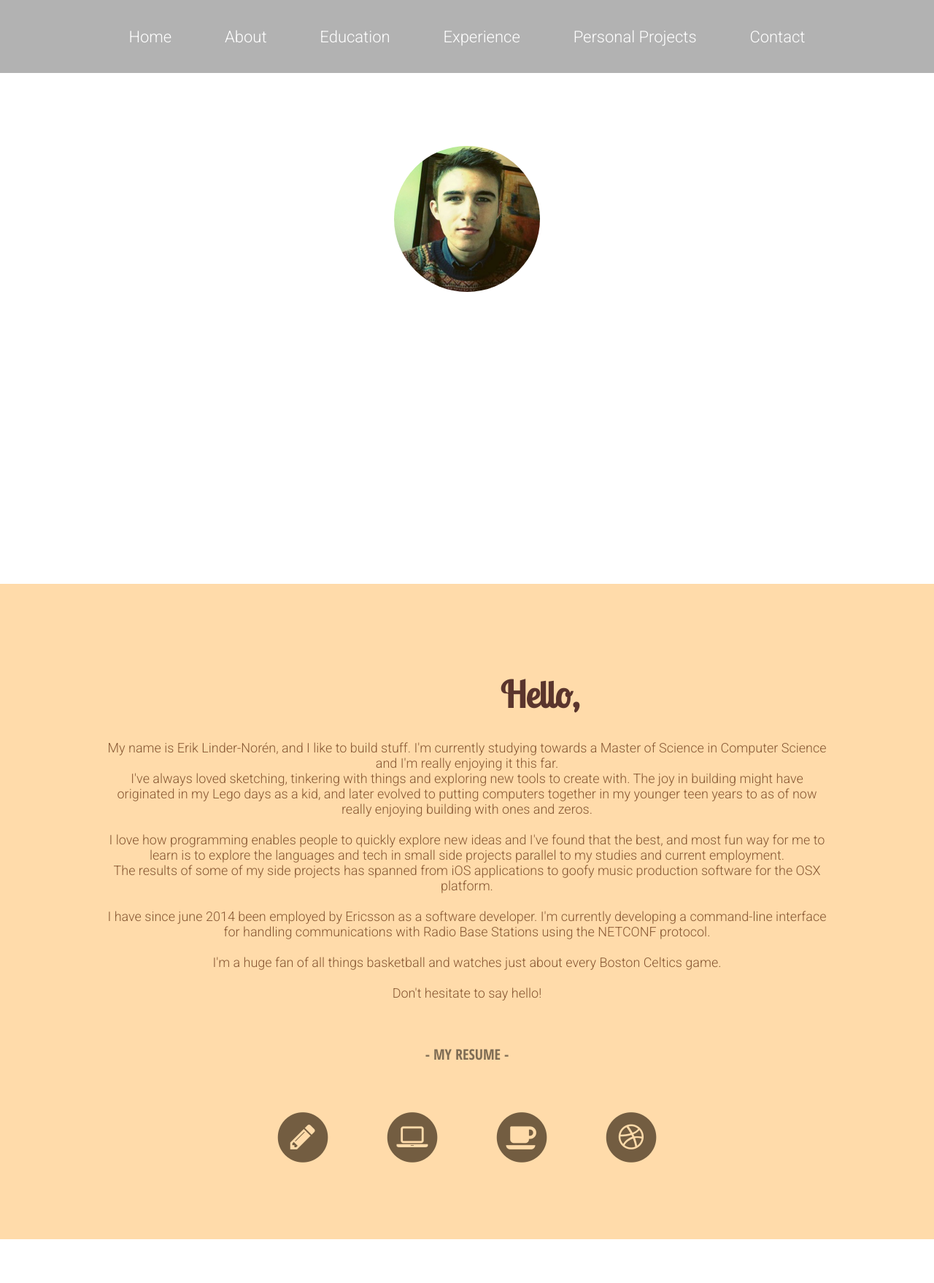
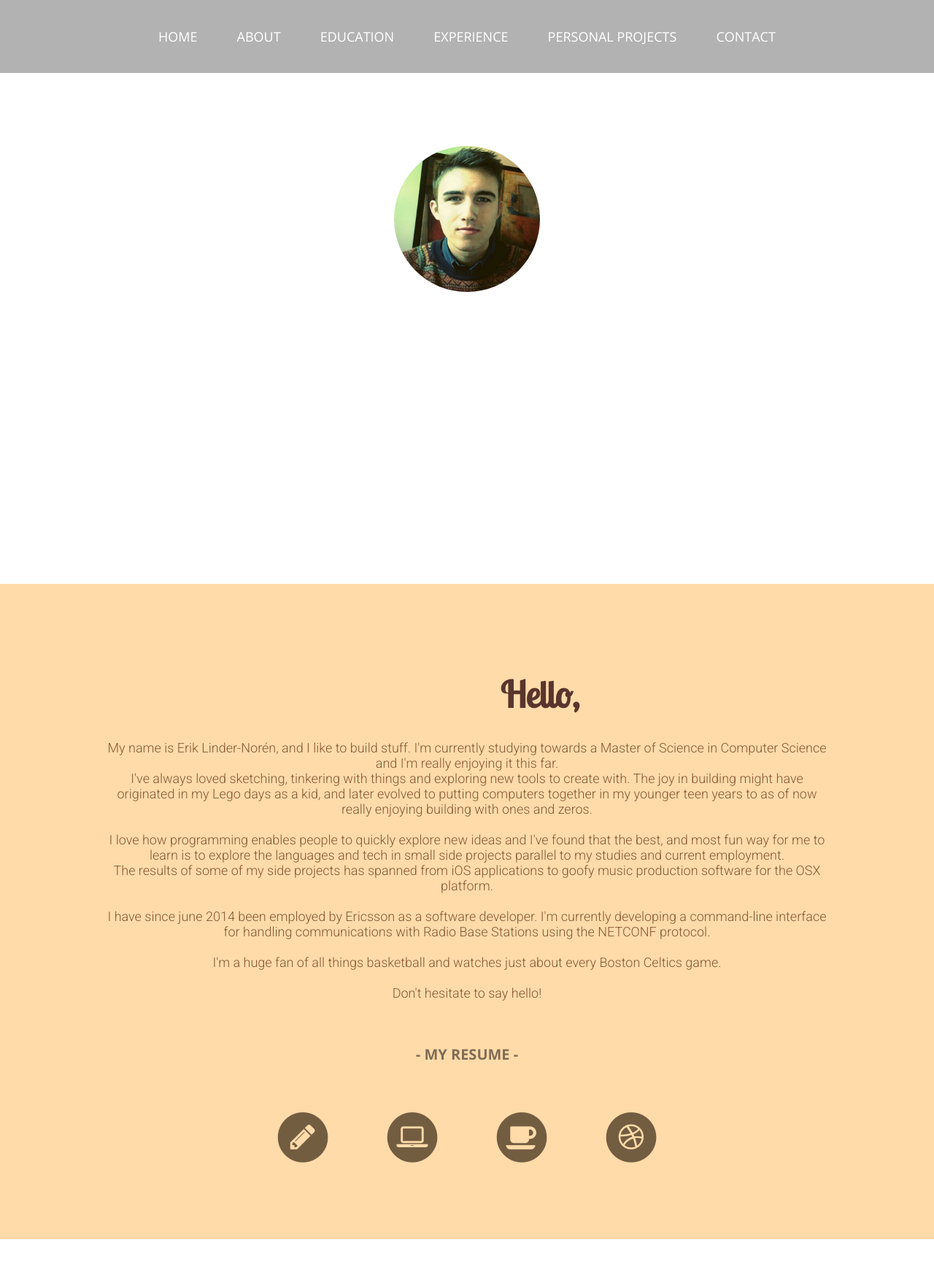
Before and after one commit to eriklindernoren/eriklindernoren.se, a PHP site: page / in a window 1280 px wide. Shown: the top 1758 px of the page at 73% size. Run offline with PHP 8.4, Linux system fonts and the light colour scheme; some libraries are stand-ins or nearby versions.

Commit message:
Changed a font for resume-link and for subheader in projects div

```diff
--- a/css/style.css
+++ b/css/style.css
@@ -61,7 +61,7 @@ body,html{
 
 #navWrapper{
 	width: 90%;
-	max-width: 1000px;
+	max-width: 900px;
 	height: 100px;
 	margin: 0 auto;
 
@@ -78,9 +78,10 @@ body,html{
 
 #navWrapper a{
 	font-style: bold;
-	font-family: 'Roboto';
+	font-family: 'Open Sans';
 	font-weight: 300;
-	font-size: 22px;
+	text-transform: uppercase;
+	font-size: 18px;
 	color: white;
 	text-decoration: none;
 }
@@ -256,7 +257,7 @@ body,html{
 }
 
 #resume{
-	font-family: "Open Sans Condensed";
+	font-family: "Open Sans";
 	font-weight: 700;
 	font-size: 20px;
 	text-align: center;
@@ -444,7 +445,7 @@ body,html{
 
 .eduTimeline .period {
 	font-family: 'Open sans';
-	font-weight: 400;
+	font-weight: 300;
 	padding-left: 5px;
 	font-size: 20px;
 	color: #cacdc4;
@@ -682,7 +683,7 @@ body,html{
 }
 
 .info em{
-	font-family: 'Open Sans';
+	font-family: 'Open Sans Condensed';
 	font-weight: 600;
 	font-size: 16px;
 	text-transform: uppercase;
--- a/index.html
+++ b/index.html
@@ -381,7 +381,6 @@
 
 
 <script src="https://ajax.googleapis.com/ajax/libs/jquery/1.11.3/jquery.min.js"></script>
-<script src="https://ajax.googleapis.com/ajax/libs/jqueryui/1.11.4/jquery-ui.min.js"></script>
 <script src="js/main.js"></script>
 <script src="js/wow.js"></script>
 <script src="https://cdnjs.cloudflare.com/ajax/libs/jquery-backstretch/2.0.4/jquery.backstretch.min.js"></script>
```
